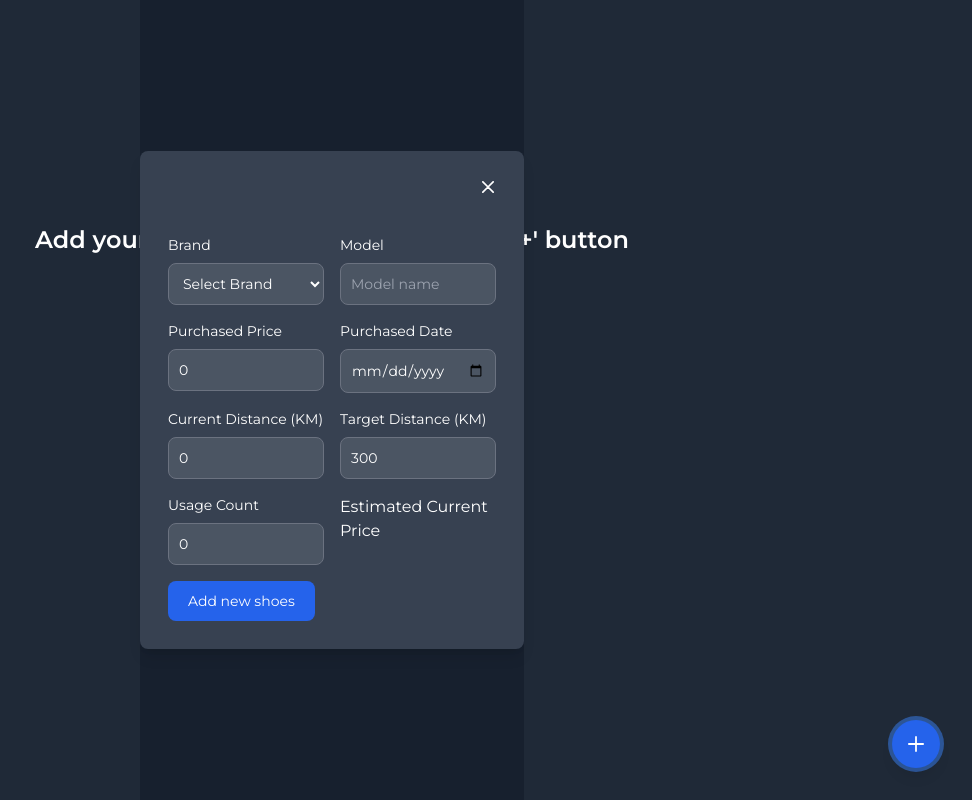
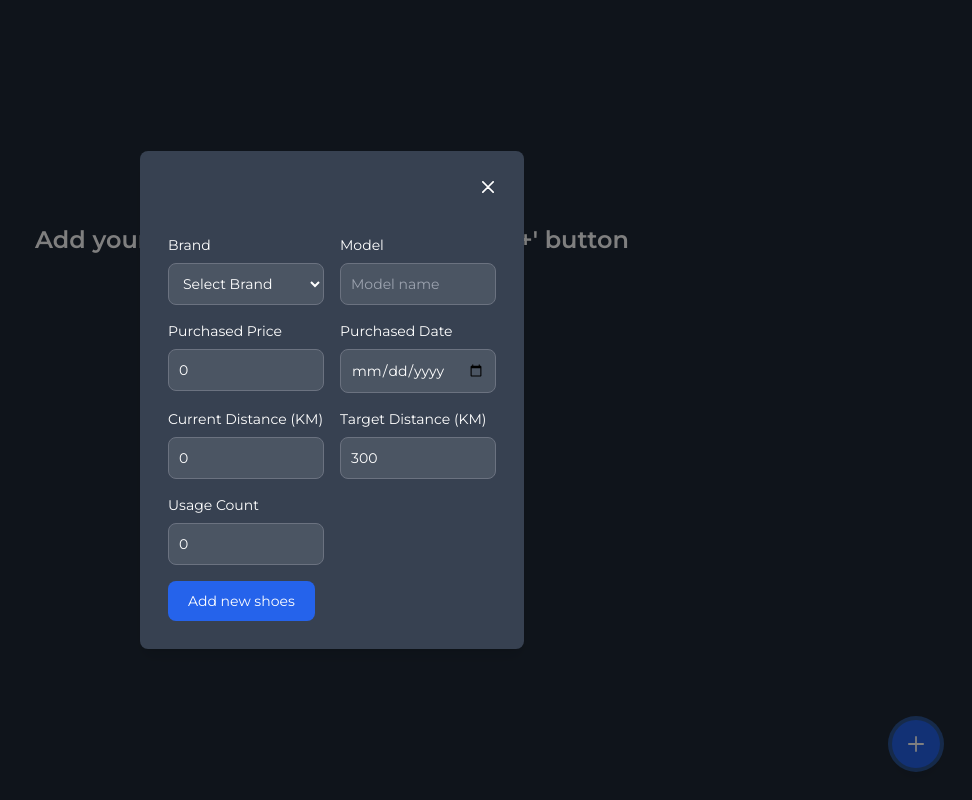
Before and after one commit to frhanhanif/SneakerLog, an Angular app: page / in a window 1280 px wide. Both pictures are taken after a click on the button 1224 px from the left and 744 px from the top of the page. Shown: the whole page, without its empty margins (308-1280 px from the left). Built offline with nearby package versions, Linux system fonts and the light colour scheme.

Commit message:
Update Scrollable and backdrop click add-sneaker.component.html

```diff
--- a/src/app/components/add-sneaker/add-sneaker.component.html
+++ b/src/app/components/add-sneaker/add-sneaker.component.html
@@ -24,18 +24,19 @@
 
 <!-- Main modal -->
 @if (isModal){
-<div (click)="onBackdropClick($event)"
-class="max-w-sm mx-auto fixed inset-0 flex items-center justify-center z-50 bg-gray-900 bg-opacity-50">
+<div (click)="closeModal()"
+class="bg-black bg-opacity-50 transition-opacity mx-auto fixed inset-0 flex items-center
+    justify-center z-50">
     <div id="modal-content"
-    class="relative p-2 w-full max-w-sm max-h-full bg-gray-700 rounded-lg shadow-lg">
+    class="relative p-2 w-full max-w-sm max-h-full bg-gray-700 rounded-lg shadow-lg overflow-y-auto">
         <!-- Modal content -->
         <div class="relative">
             <!-- Modal header -->
             <div class="flex items-center justify-between p-2 md:p-5 rounded-t">
                 <button (click)="closeModal()" type="button"
-                class="  bg-transparent rounded-lg text-sm w-4 h-4
+                class="rounded-lg text-sm w-4 h-4
                 ms-auto inline-flex justify-center items-center
-                hover:bg-gray-600 hover: ">
+                hover:bg-gray-600">
                     <svg class="w-3 h-3" aria-hidden="true" xmlns="http://www.w3.org/2000/svg" fill="none" viewBox="0 0 14 14">
                         <path stroke="currentColor" stroke-linecap="round" stroke-linejoin="round" stroke-width="2" d="m1 1 6 6m0 0 6 6M7 7l6-6M7 7l-6 6"/>
                     </svg>
@@ -106,9 +107,6 @@ class="max-w-sm mx-auto fixed inset-0 flex items-center justify-center z-50 bg-g
                         bg-gray-600 border-gray-500   "
                          placeholder="The estimated value based on usage distance">
                     </div>
-                    <div class="col-span-2 sm:col-span-1  ">
-                        Estimated Current Price
-                    </div>
                 </div>
                 <button type="submit" class="  inline-flex items-center
                  bg-button hover:bg-button font-medium rounded-lg text-sm px-5 py-2.5 text-center">
```
